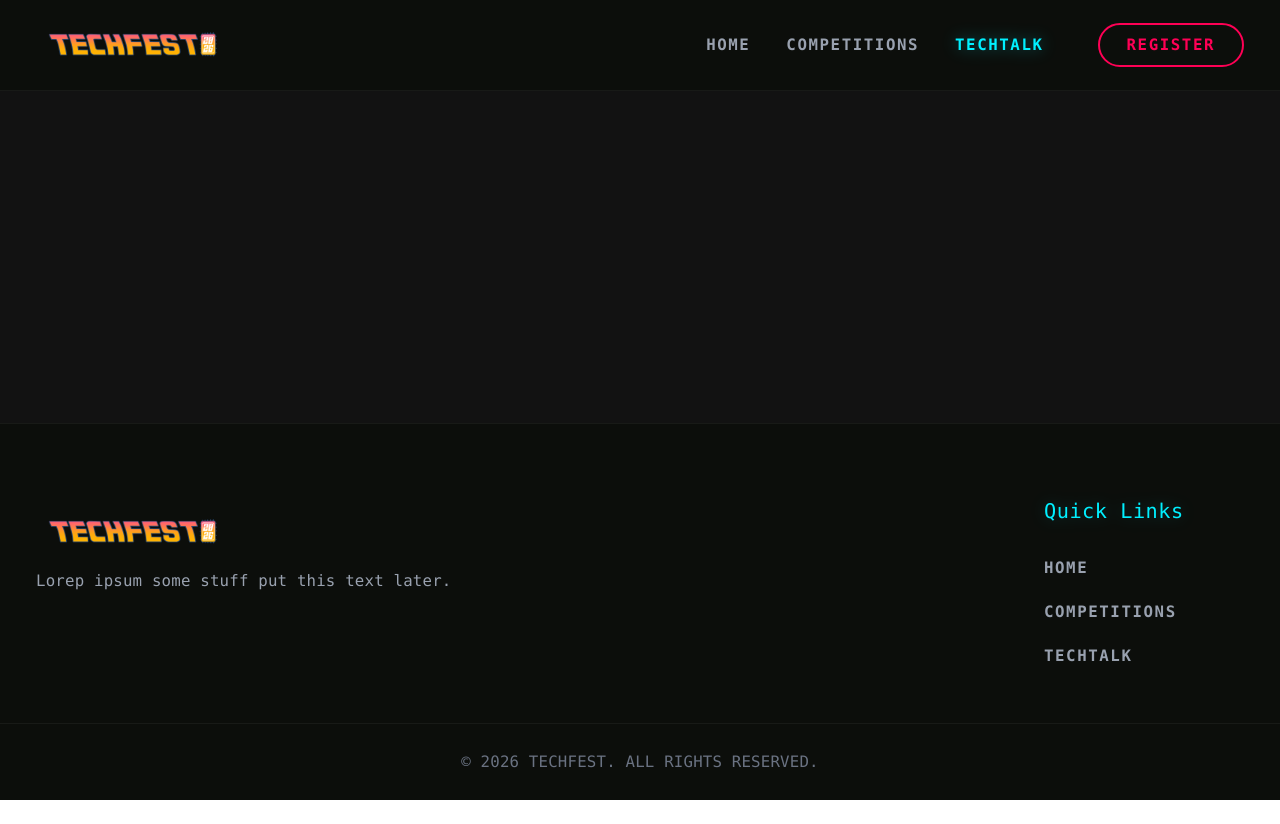
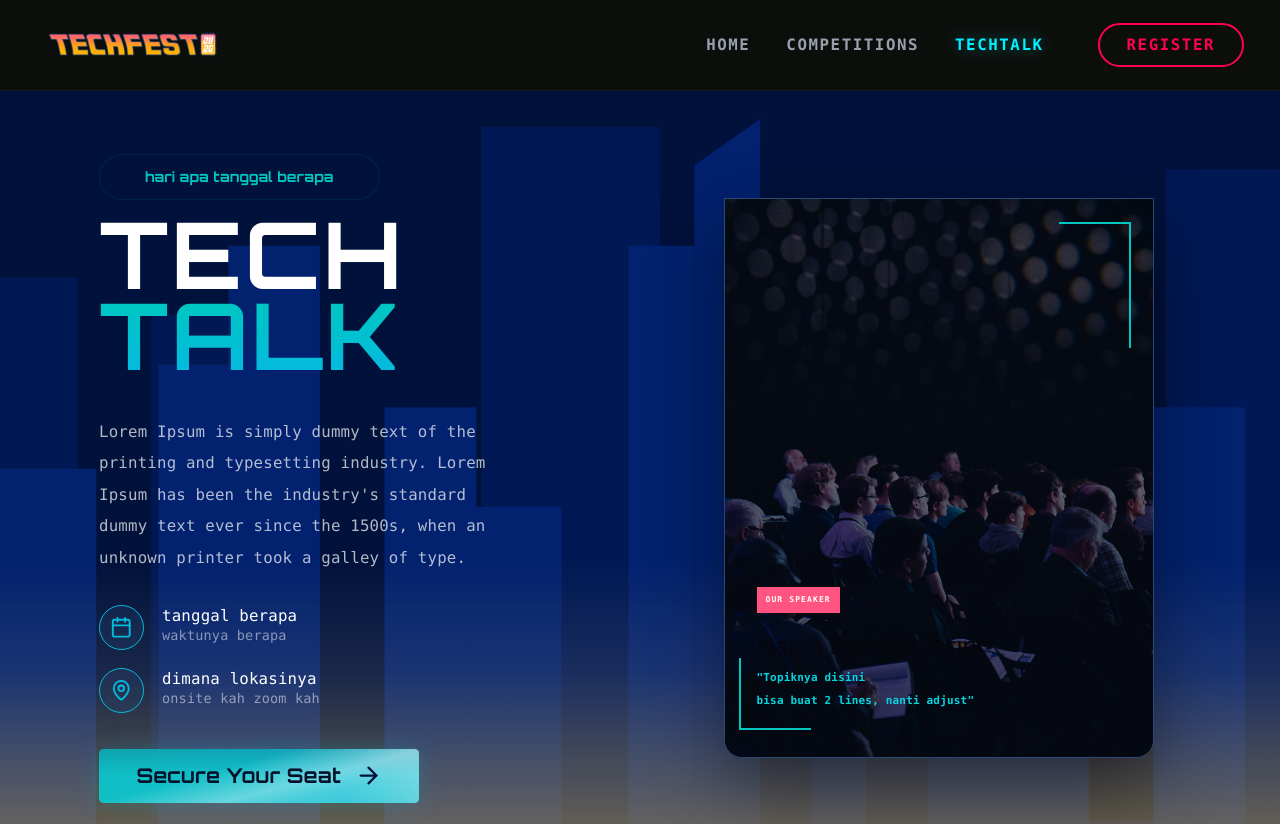
Before and after one commit to HIMTI-Binus-University/TECHFEST-2026, a React (Vite) app: page /techtalk in a window 1280 px wide. Shown: the top 824 px of the page. Before the commit the page ends 800 px from the top, so only its background shows below. Built offline with nearby package versions, Linux system fonts and the light colour scheme; a web font is replaced by a local one.

Commit message:
feat(techtalk): build event hero

```diff
--- a/src/pages/Techtalk.jsx
+++ b/src/pages/Techtalk.jsx
@@ -1,12 +1,104 @@
 import Navbar from '../components/Navbar'
 import Footer from '../components/Footer'
+import { CalendarIcon, LocationIcon, RightArrowIcon } from '../components/icon'
+import { CityBackdrop, CitySkyline, LightGradient, MobileCityBackdrop, MobileCityLayer, MobileCitySkyline } from '../components/graphics'
+import speakerImage from '../assets/image.png'
 
 const Techtalk = () => {
   return (
-    <div className="min-h-screen flex flex-col bg-[#121212] text-white">
+    <div className="relative min-h-screen flex flex-col bg-[#050a18] text-white">
       <Navbar />
 
-      <main className="flex-1" />
+
+      <main className="relative bg-[linear-gradient(180deg,#00113B_100%,#002EA1_100%)]">
+        <section className="relative min-h-[calc(100svh-5rem)] overflow-hidden px-5 py-14 sm:px-8 lg:px-12 xl:px-20">
+          <div className="pointer-events-none absolute inset-0 z-0 overflow-hidden">
+            <MobileCitySkyline className="absolute inset-x-0 top-[-30px] z-0 h-[265px] w-full opacity-70 md:hidden" preserveAspectRatio="none" />
+            <MobileCityLayer className="absolute inset-x-0 bottom-[-166px] z-0 h-[504px] w-full md:hidden" preserveAspectRatio="none" />
+            <MobileCityBackdrop className="absolute inset-x-0 bottom-[-158px] z-10 h-[507px] w-full md:hidden" preserveAspectRatio="none" />
+            <CitySkyline className="absolute bottom-[-400px] left-1/2 z-0 hidden h-auto w-[1450px] max-w-none -translate-x-1/2 md:block" />
+            <CityBackdrop className="absolute bottom-[-430px] left-1/2 z-10 hidden h-auto w-[1500px] max-w-none -translate-x-1/2 md:block" />
+            <LightGradient className="absolute inset-x-0 bottom-0 z-20 h-[380px] w-full" preserveAspectRatio="none" />
+            <div className="absolute inset-x-0 -bottom-28 z-30 h-[318.32px] bg-[linear-gradient(180deg,rgba(255,178,5,0)_0%,rgba(255,178,5,0.15)_37.02%,rgba(255,178,5,0.3)_69.71%,rgba(255,178,5,0.6)_100%)]" />
+          </div>
+
+          <div className="relative z-10 mx-auto grid min-h-[calc(100svh-12rem)] w-full max-w-6xl items-center gap-12 pt-3 pb-36 md:py-0 lg:grid-cols-[0.9fr_1fr]">
+            <div className="mx-auto flex w-full max-w-[440px] flex-col items-center text-center lg:mx-0 lg:items-start lg:pl-2 lg:text-left">
+              <div className="font-orbitron mb-4 inline-flex rounded-full border border-[#00C7C04D]/30 bg-[#00C7C01A]/10 px-8 py-2 text-[10px] font-bold text-[#00C7C0] md:px-10 md:text-[14px]">
+                hari apa tanggal berapa
+              </div>
+
+              <div className="font-orbitron m-0 mb-10 text-[64px] font-bold uppercase leading-[0.78] tracking-[0.03em] text-white sm:text-[76px] md:text-[92px]">
+                TECH
+                <span className="mt-2 block bg-[linear-gradient(180deg,#00C7C0_0%,#00C6C2_7%,#00C5C4_14%,#00C4C6_21%,#00C3C9_28%,#00C3CB_35%,#00C2CD_42%,#00C1CF_49%,#00C0D1_56%,#01BFD3_63%,#02BED5_70%,#02BDD7_77%,#03BCD9_84%,#04BBDB_91%,#05BADD_100%)] bg-clip-text text-transparent">
+                  TALK
+                </span>
+              </div>
+
+              <p className="mt-2 max-w-[330px] text-xs leading-6 text-white/70 md:mt-12 md:max-w-[420px] md:text-sm md:leading-7">
+                Lorem Ipsum is simply dummy text of the printing and typesetting industry. Lorem Ipsum has been the industry's standard dummy text ever since the 1500s, when an unknown printer took a galley of type.
+              </p>
+
+              <div className="mt-7 grid w-full max-w-[300px] gap-4 text-left md:max-w-none">
+                <div className="flex items-start gap-4">
+                  <span className="grid h-10 w-10 shrink-0 place-items-center rounded-full border border-[#05BADD] bg-[#2B487180]/50">
+                    <CalendarIcon className="h-5 w-5" />
+                  </span>
+                  <div>
+                    <p className="text-sm text-white">tanggal berapa</p>
+                    <p className="mt-1 text-xs text-white/50">waktunya berapa</p>
+                  </div>
+                </div>
+
+                <div className="flex items-start gap-4">
+                  <span className="grid h-10 w-10 shrink-0 place-items-center rounded-full border border-[#05BADD] bg-[#2B487180]/50">
+                    <LocationIcon className="h-5 w-5" />
+                  </span>
+                  <div>
+                    <p className="text-sm text-white">dimana lokasinya</p>
+                    <p className="mt-1 text-xs text-white/50">onsite kah zoom kah</p>
+                  </div>
+                </div>
+              </div>
+
+              <a
+                href="/register"
+                className="font-orbitron relative mt-8 inline-flex min-h-12 w-full max-w-[280px] items-center justify-center gap-3 overflow-hidden rounded bg-[linear-gradient(100deg,#10BFC4_0%,#12BFCC_48%,#27C5D7_78%,#62D4DF_100%)] px-5 text-base font-bold text-[#03122a] shadow-[0_0_24px_rgba(5,186,221,0.24)] transition duration-300 hover:translate-y-[-2px] hover:shadow-[0_0_34px_rgba(5,186,221,0.4)] md:max-w-[320px] md:px-7 md:text-lg"
+              >
+                <span className="pointer-events-none absolute inset-0 bg-[linear-gradient(180deg,rgba(0,17,60,0.16)_0%,rgba(0,17,60,0)_48%)]" />
+                <span className="pointer-events-none absolute inset-0 bg-[linear-gradient(165deg,rgba(255,255,255,0)_0%,rgba(255,255,255,0)_38%,rgba(255,255,255,0.36)_62%,rgba(255,255,255,0.16)_76%,rgba(255,255,255,0)_100%)]" />
+                <span className="relative z-10 whitespace-nowrap">Secure Your Seat</span>
+                <RightArrowIcon className="relative z-10 h-6 w-6 shrink-0" />
+              </a>
+            </div>
+
+            <div className="mx-auto hidden w-full max-w-[430px] md:block lg:mr-8">
+              <article className="relative min-h-[560px] overflow-hidden rounded-b-2xl border border-[#2B4871] bg-[#020817] shadow-[0_28px_70px_rgba(0,0,0,0.42)]">
+                <img
+                  src={speakerImage}
+                  alt=""
+                  className="absolute inset-0 h-full w-full object-cover"
+                />
+                <div className="absolute inset-0 bg-[linear-gradient(180deg,rgba(255,255,255,0)_0%,rgba(0,0,0,0.1)_100%)]" />
+                <div className="absolute right-5 top-5 h-28 w-16 border-r-2 border-t-2 border-[#00C7C0]" />
+
+                <div className="absolute bottom-10 left-7 right-7">
+                  <span className="mb-4 inline-flex bg-[#FF5481] px-2 text-[8px] font-bold uppercase tracking-[0.14em] text-white">
+                    Our Speaker
+                  </span>
+                  <h2 className="mt-4 text-[20px] leading-tight text-white">Nama Speaker disini</h2>
+                  <div className="absolute -bottom-4 -left-4 h-16 w-16 border-l-2 border-b-2 border-[#00C7C0]" />
+                  <p className="max-w-[300px] text-[11px] font-bold leading-5 text-[#05d4df]">
+                    "Topiknya disini
+                    <br />
+                    bisa buat 2 lines, nanti adjust"
+                  </p>
+                </div>
+              </article>
+            </div>
+          </div>
+        </section>
+      </main>
 
       <Footer />
     </div>
```
Also changed, not shown: src/assets/image.png (added).
